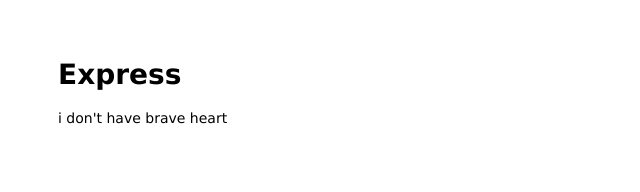
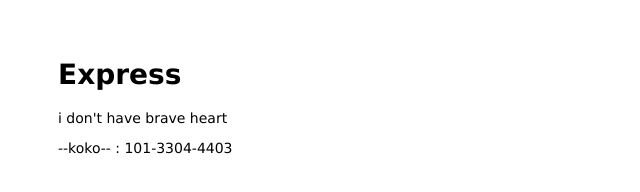
Before and after one commit to standuphi/after_njs, a website: page public/index.html in a window 1280 px wide. Shown: the whole page, without its empty margins (0-640 px from the left). Drawn offline with Linux system fonts and the light colour scheme.

Commit message:
git이 될 상인가? ~~ ver.230204.02

```diff
--- a/public/index.html
+++ b/public/index.html
@@ -9,5 +9,8 @@
   <h1>Express</h1>
   <p>i don't have brave heart</p>
 </body>
+<footer>
+  <p>--koko-- : 101-3304-4403 </p>
+</footer>
 
 </html>
```
